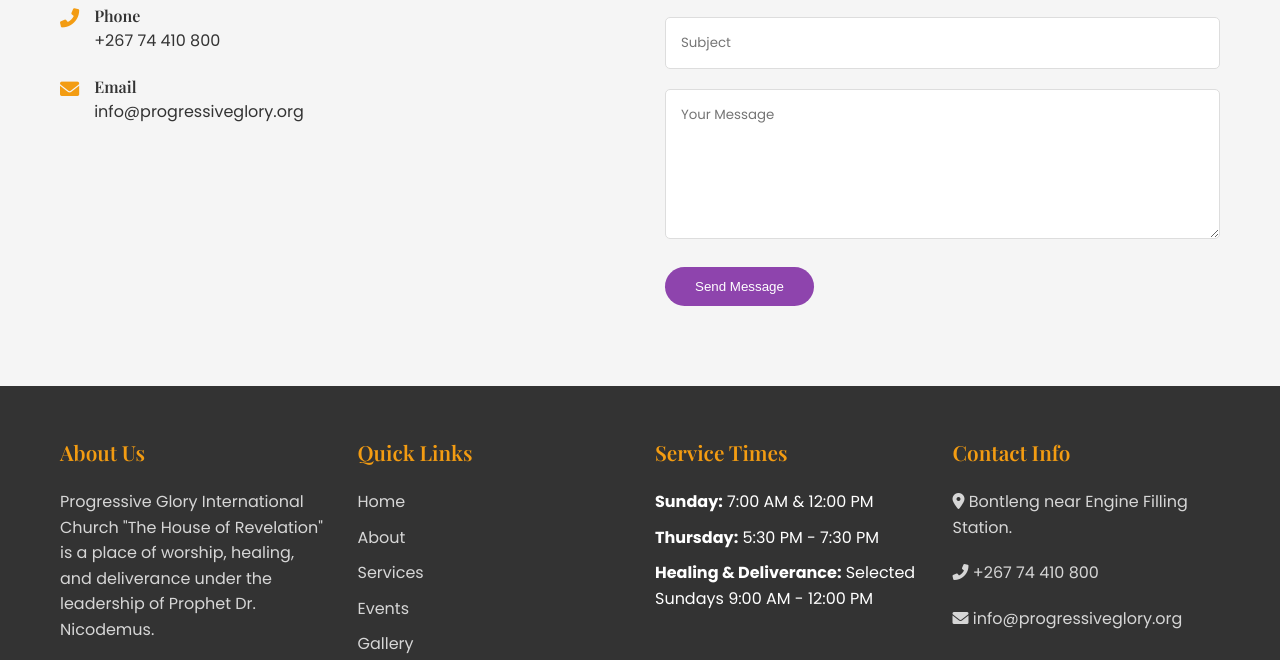
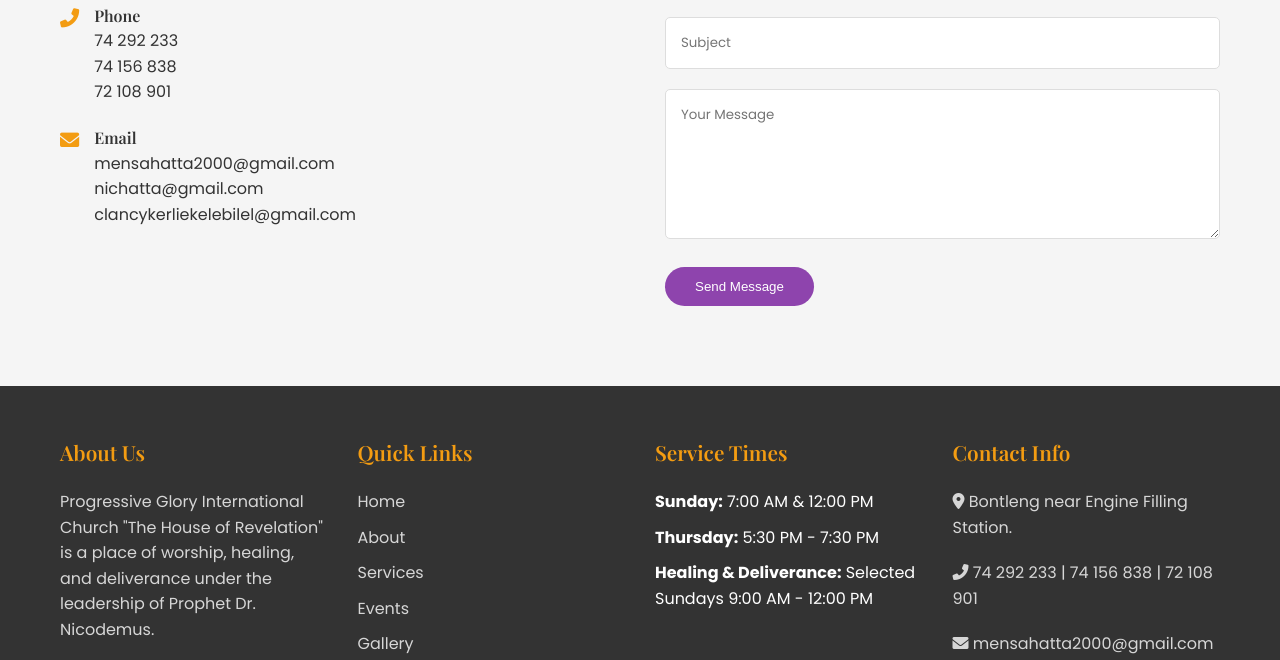
Before and after one commit to Koodirilek/houseofrevelation.github.io, a plain HTML site: page index.html in a window 1280 px wide. Shown: the part 7079-7739 px from the top of the page. Drawn offline with nearby package versions, Linux system fonts and the light colour scheme; some packages are replaced by stand-ins of ours; a script that the page names is missing.

Commit message:
Update index.html

```diff
--- a/index.html
+++ b/index.html
@@ -1179,7 +1179,9 @@ header:not(.scrolled) .mobile-menu-btn {
                             <i class="fas fa-phone-alt"></i>
                             <div>
                                 <h4>Phone</h4>
-                                <p>+267 74 410 800</p>
+                                <p>74 292 233</p>
+                                <p>74 156 838</p>
+                                <p>72 108 901</p>
                             </div>
                         </div>
 
@@ -1187,7 +1189,9 @@ header:not(.scrolled) .mobile-menu-btn {
                             <i class="fas fa-envelope"></i>
                             <div>
                                 <h4>Email</h4>
-                                <p>info@progressiveglory.org</p>
+                                <p>mensahatta2000@gmail.com</p>
+                                 <p>nichatta@gmail.com</p>
+                                 <p>clancykerliekelebilel@gmail.com</p>
                             </div>
                         </div>
                     </div>
@@ -1248,8 +1252,8 @@ header:not(.scrolled) .mobile-menu-btn {
                 <div class="footer-col">
                     <h3>Contact Info</h3>
                     <p><i class="fas fa-map-marker-alt"></i> Bontleng near Engine Filling Station.</p>
-                    <p><i class="fas fa-phone-alt"></i> +267 74 410 800</p>
-                    <p><i class="fas fa-envelope"></i> info@progressiveglory.org</p>
+                    <p><i class="fas fa-phone-alt"></i> 74 292 233 | 74 156 838 | 72 108 901 </p>
+                    <p><i class="fas fa-envelope"></i> mensahatta2000@gmail.com | nichatta@gmail.com | clancykerliekelebilel@gmail.com </p>
                 </div>
             </div>
 
```
